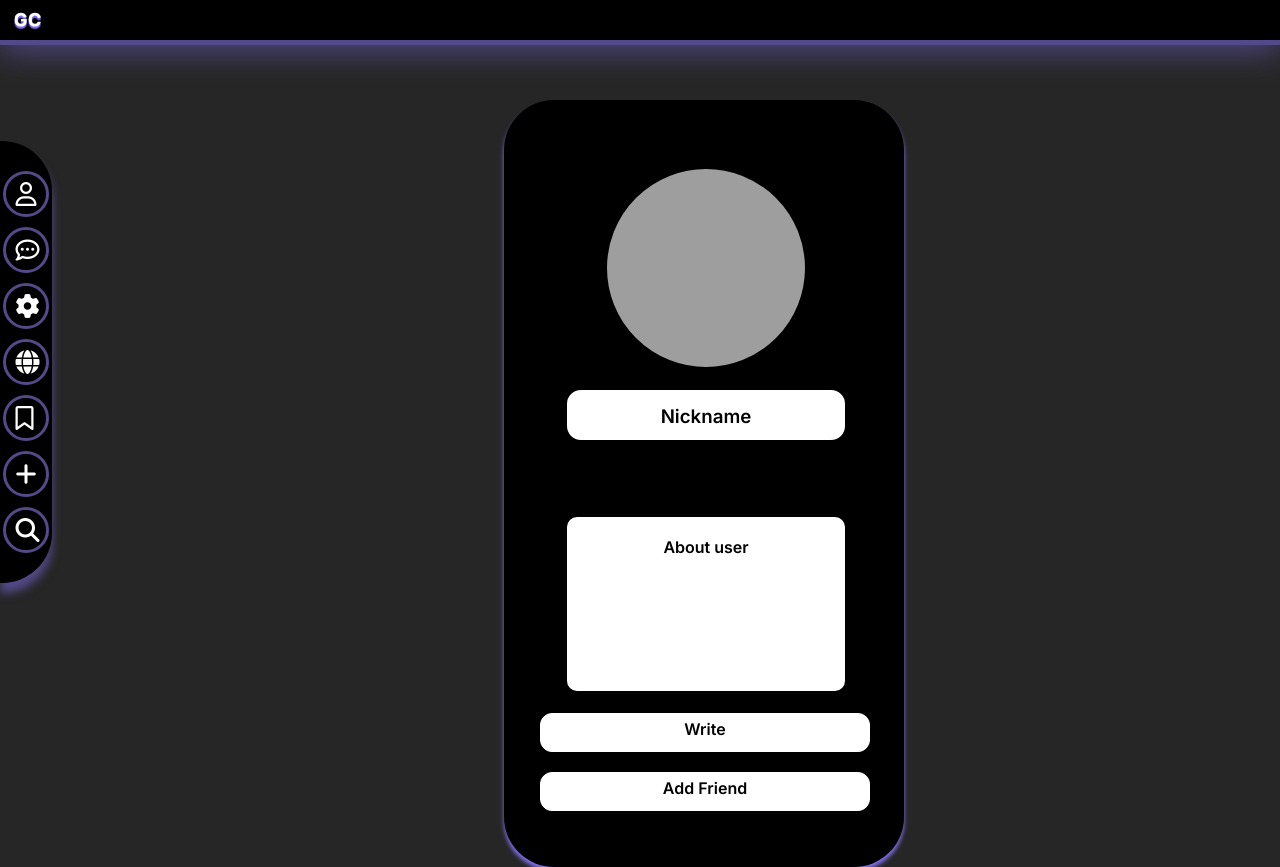
After one commit to 101lLEOl101/Goodchat, a Django app: page /settingsprofile/ in a window 1280 px wide. The commit adds this page. Run offline with Django 4.2, Linux system fonts and the light colour scheme; some libraries are stand-ins or nearby versions; grey boxes are pictures that could not be loaded.

Commit message:
add settings

```diff
--- a/GoodChat/urls.py
+++ b/GoodChat/urls.py
@@ -21,4 +21,6 @@ urlpatterns = [
     path('admin/', admin.site.urls),
     path('', views.main_page, name='home'),
     path('register/', views.regist, name='reg'),
+    path('settings/', views.settings_page, name='setting'),
+    path('settingsprofile/', views.settings_profile_page, name='set-prof'),
 ]
--- a/main/static/css/style.css
+++ b/main/static/css/style.css
@@ -96,8 +96,7 @@ width:100;
     border-radius: 5px;
     box-shadow: 0px 10px 10px #534a8a;
     margin-bottom: 100px;
-    margin-inline: auto;
-
+    padding-top:1px
 }
 /*main page END*/
 
@@ -231,3 +230,72 @@ li{
 border-radius: 27px;
 }
 /* Post template END*/
+
+.setting-btn{
+    padding:20px;
+    font-size:30px;
+    color:white;
+    border: 2px solid white;
+    background-color:black;
+    border-radius:20px;
+    text-decoration: none;
+}
+/* Profile-card */
+.profile-card {
+    width: 400px;
+    height: 700px;
+    background: #000;
+    box-shadow: 0px 4px 4px #8270F2;
+    border-radius: 50px;
+    padding-top:67px;
+    margin-left: auto;
+    margin-right: auto;
+}
+
+.profile-pic {
+    width: 198px;
+    height: 198px;
+    margin-left:101px;
+    background: url("https://i.pinimg.com/236x/66/1e/ce/661ece4c9340138ac3a170db0d86f25f.jpg");
+    border: 2px solid #000;
+    border-radius: 100%
+}
+
+.user-nickname {
+    display: box;
+    width: 278px;
+    height:35px;
+    margin-left:61px;
+    text-align:center;
+    background: #fff;
+    border: 2px solid #000;
+    border-radius: 16px;
+    padding-top: 15px;
+}
+
+.user-info {
+    display: box;
+    width: 278px;
+    height: 154px;
+    margin-left: 61px;
+    margin-top: 73px;
+    padding-top:20px;
+    text-align:center;
+    background: #fff;
+    border: 2px solid #000;
+    border-radius: 12px;
+
+}
+
+.btn {
+    width: 328px;
+    height: 32px;
+    background: #fff;
+    border-radius: 12px;
+    border: 1px solid #fff;
+    text-align: center;
+    margin-left: 36px;
+    margin-top: 20px;
+    padding-top: 5px;
+}
+/* Profile-card END */
--- a/main/templates/base.html
+++ b/main/templates/base.html
@@ -30,7 +30,7 @@
                 </a>
             </div>
             <div class = "side_icon">
-                <a href = "{% url 'reg' %}">
+                <a href = "{% url 'setting' %}">
                     <i class="fa-solid fa-gear fa-xl icona" style="color: #ffffff"></i>
                 </a>
             </div>
@@ -57,7 +57,6 @@
         </div>
     </div>
 <div class = "main">
-
     <div class = "content">
         {% block content %}
         {% endblock %}
--- /dev/null
+++ b/main/templates/settings_profile.html
@@ -0,0 +1,15 @@
+{% extends 'base.html' %}
+
+{% block title %}Настройки{% endblock %}
+
+{% block content %}
+<div>
+    <div class = "profile-card">
+        <div class = "profile-pic"></div>
+        <h3 class = "user-nickname">Nickname</h3>
+        <p class = "user-info">About user</p>
+        <div class = "message-btn btn">Write</div>
+        <div class = "friend-btn btn">Add Friend</div>
+    </div>
+</div>
+{% endblock %}
--- a/main/views.py
+++ b/main/views.py
@@ -18,3 +18,11 @@ def regist(request):
   form = RegistrForm()
   data['form'] = form
  return render(request, 'reg.html', data)
+
+def settings_page(request):
+  context = {}
+  return render(request, "settings.html", context)
+
+def settings_profile_page(request):
+ context = {}
+ return render(request, "settings_profile.html", context)
```
Also changed, not shown: main/templates/settings.html (added, +19 -0 lines). Lines whose indentation alone changed are shown as unchanged.
